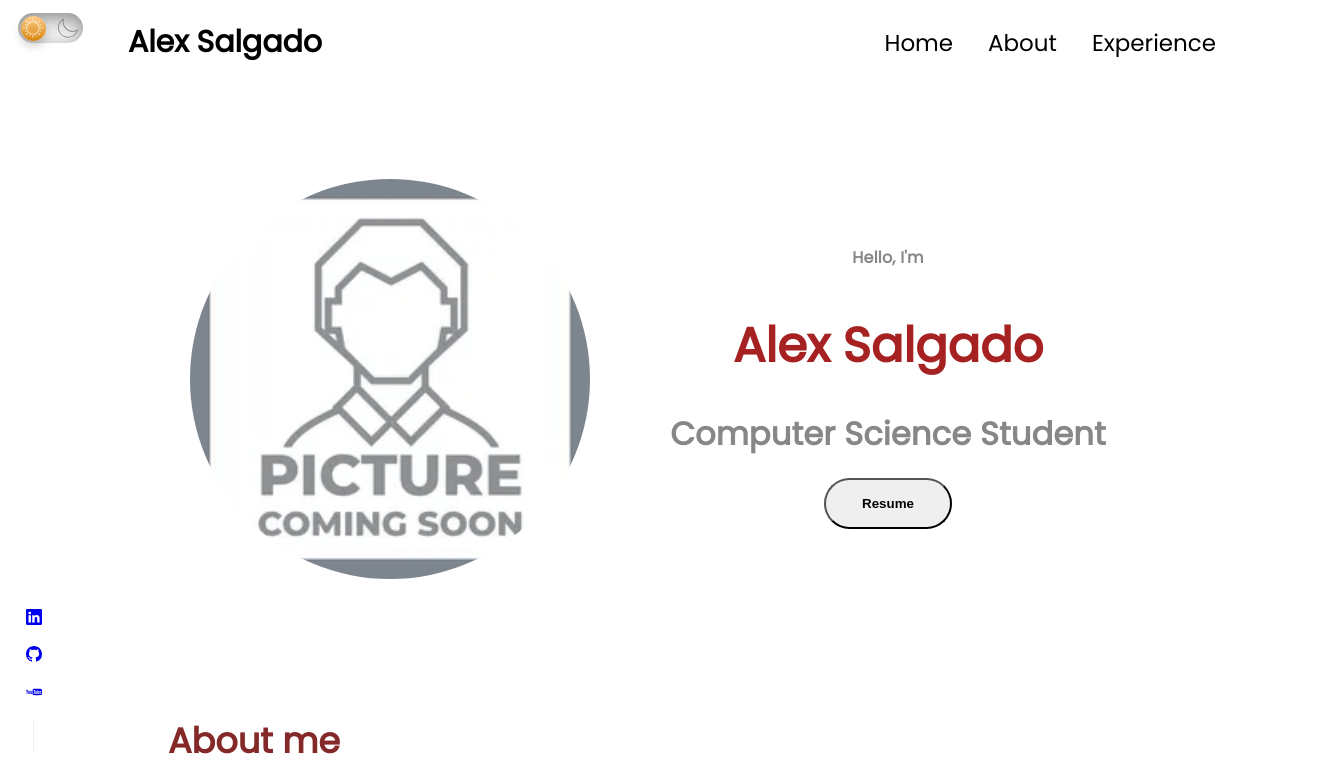
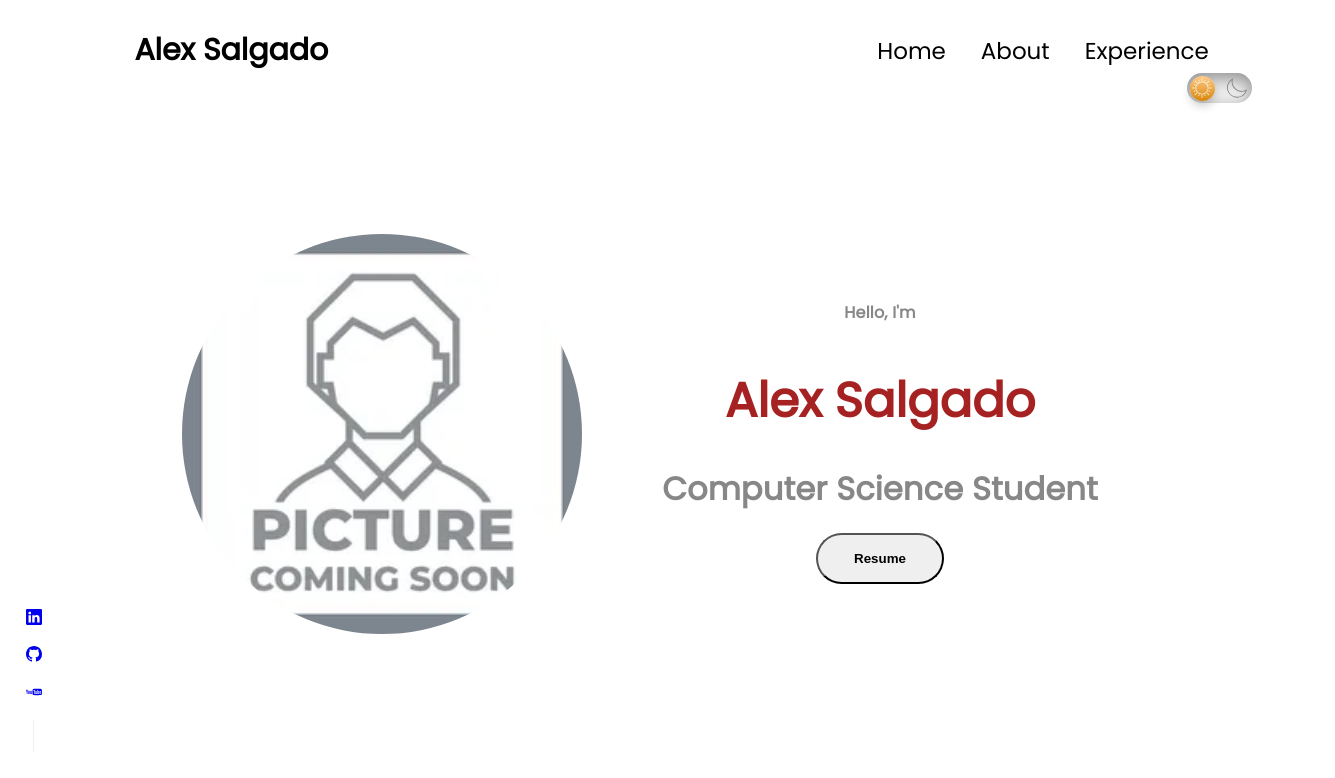
Before and after one commit to Salgado-alex/personal-website, a React (Create React App) app: page / in a window 1280 px wide. Shown: the top 778 px of the page, 1335 px wide, since content can reach past the window. Built offline with nearby package versions, Linux system fonts and the light colour scheme.

Commit message:
changes to dark mode

```diff
--- a/public/index.html
+++ b/public/index.html
@@ -1,6 +1,6 @@
 <!DOCTYPE html>
 <html lang="en">
-  <head>
+  <head id="">
     <meta charset="UTF-8" />
     <meta http-equiv="X-UA-Compatible" content="IE=Edge" />
 
--- a/src/components/DarkMode/DarkMode.css
+++ b/src/components/DarkMode/DarkMode.css
@@ -1,6 +1,6 @@
 .dark_mode {
   margin-top: -20px;
-    margin-left: 10px;
+  margin-right: 20px;
 }
 
 .dark_mode_label {
@@ -14,6 +14,7 @@
     inset 0px -5px 15px rgba(255, 255, 255, 0.4);
   cursor: pointer;
   transition: 0.3s;
+  float: right;
 }
 .dark_mode_label:after {
   content: "";
--- a/src/components/contact/Contact.jsx
+++ b/src/components/contact/Contact.jsx
@@ -86,9 +86,7 @@ const Contact = () => {
               <div class="contact-info-icons">
                 <div class="contact-info">
                   <p>
-                    1566 Genevieve st
                     <br />
-                    San Bernardino, CA 92405
                   </p>
                 </div>
 
--- a/src/components/nav/nav.css
+++ b/src/components/nav/nav.css
@@ -1,6 +1,6 @@
 .top-navbar {
   z-index: 1;
-  position: fixed;
+  position: sticky;
   top: 0;
   left: 0;
   width: 85%;
@@ -11,7 +11,7 @@
 }
 .logo {
   font-size: 30px;
-  color: black;
+  color: var(--body_color);
   text-decoration: none;
   font-weight: 600;
 }
@@ -20,7 +20,7 @@
 }
 .navbar a {
   font-size: 23px;
-  color: black;
+  color: var(--body_color);
   text-decoration: none;
   font-weight: 500;
   margin-left: 35px;
--- a/src/styles.css
+++ b/src/styles.css
@@ -5,11 +5,11 @@
   --body_color: black;
   --link_color: navy;
 }
-
 [data-theme="dark"] {
   --body_background: #282c34;
   --body_color: white;
   --link_color: cyan;
+  --background-size: cover;
 }
 
 html,
@@ -20,8 +20,8 @@ body {
   font-family: "Poppins", sans-serif;
   font-style: normal;
   font-weight: normal;
-  width: 100%;
-  height: 100%;
+  background-position: center;
+  background-size: var(--background-size);
 }
 
 /*---------------------------------------
```
Lines whose indentation alone changed are shown as unchanged.
